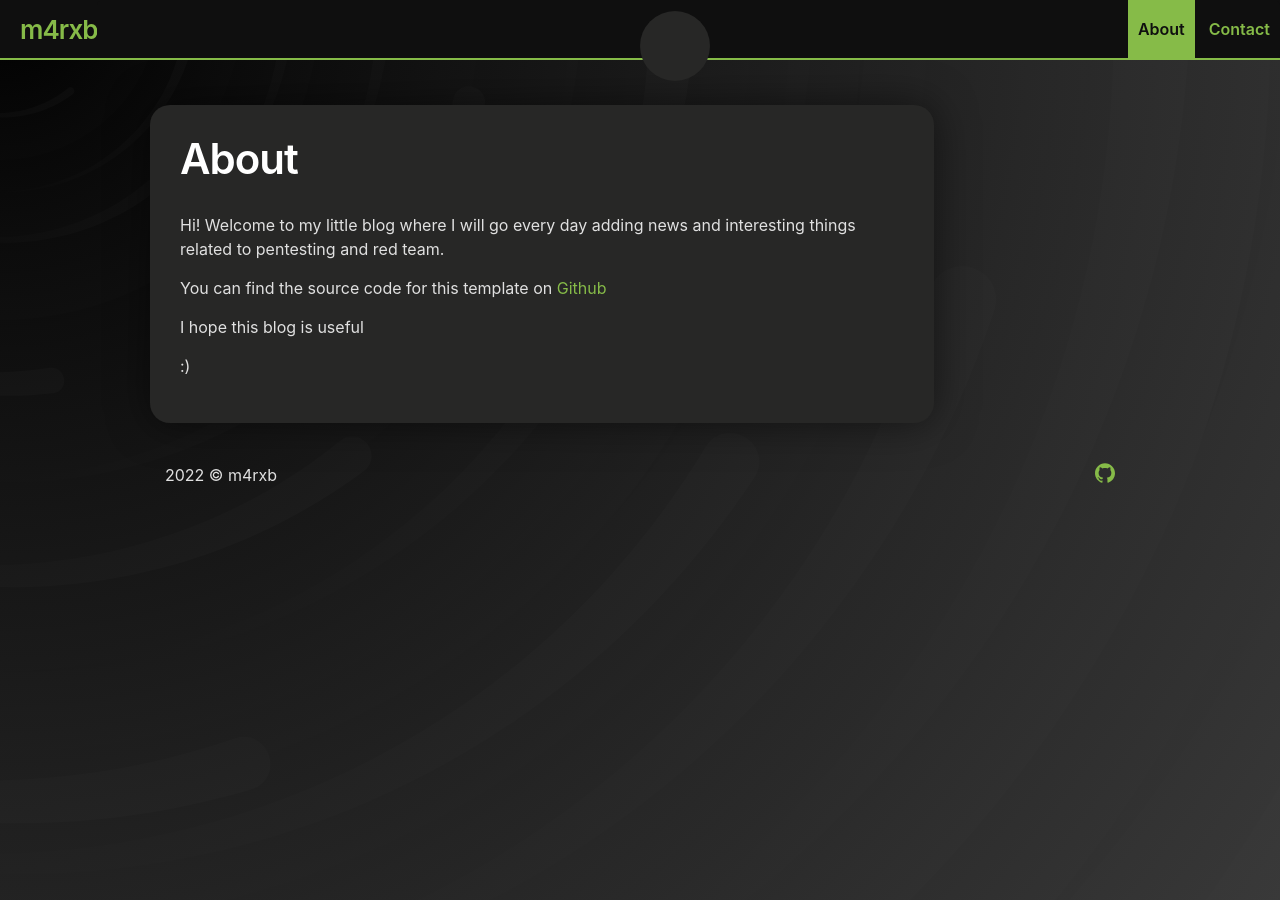
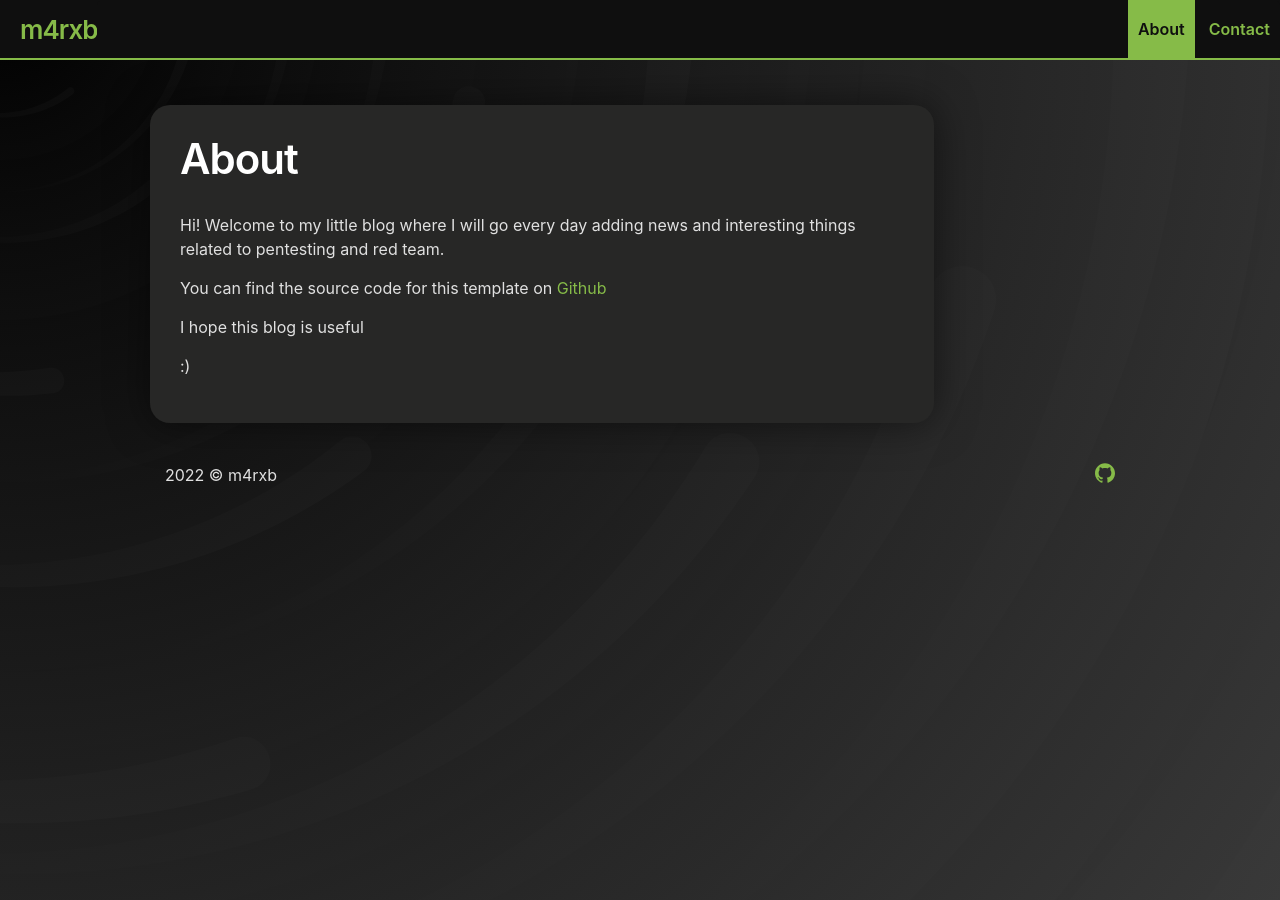
Before and after one commit to 10hxrz/10hxrz.github.io, a Jekyll site: the page built from about.md, in a window 1280 px wide. Built offline with Jekyll 4.4.1, drawn with Linux system fonts in a browser that asks for light colours.

Commit message:
Update header.html

```diff
--- a/_includes/header.html
+++ b/_includes/header.html
@@ -33,9 +33,4 @@
     </nav>
   {%- endif -%}
 
-
-  <div class="site-icon">
-    <img src="{{ site.iconURL }}" />
-  </div>
-
 </header>
```
